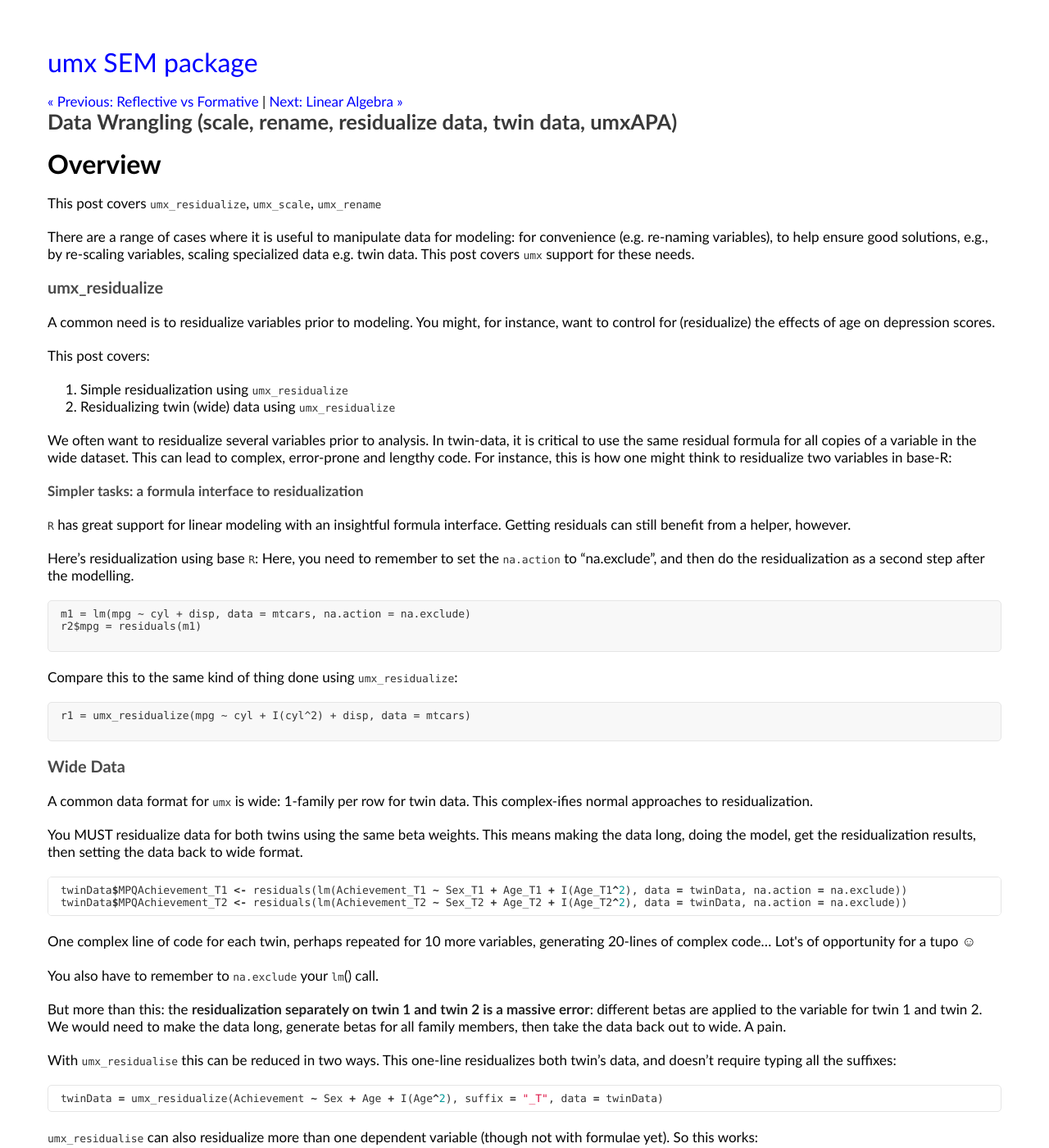
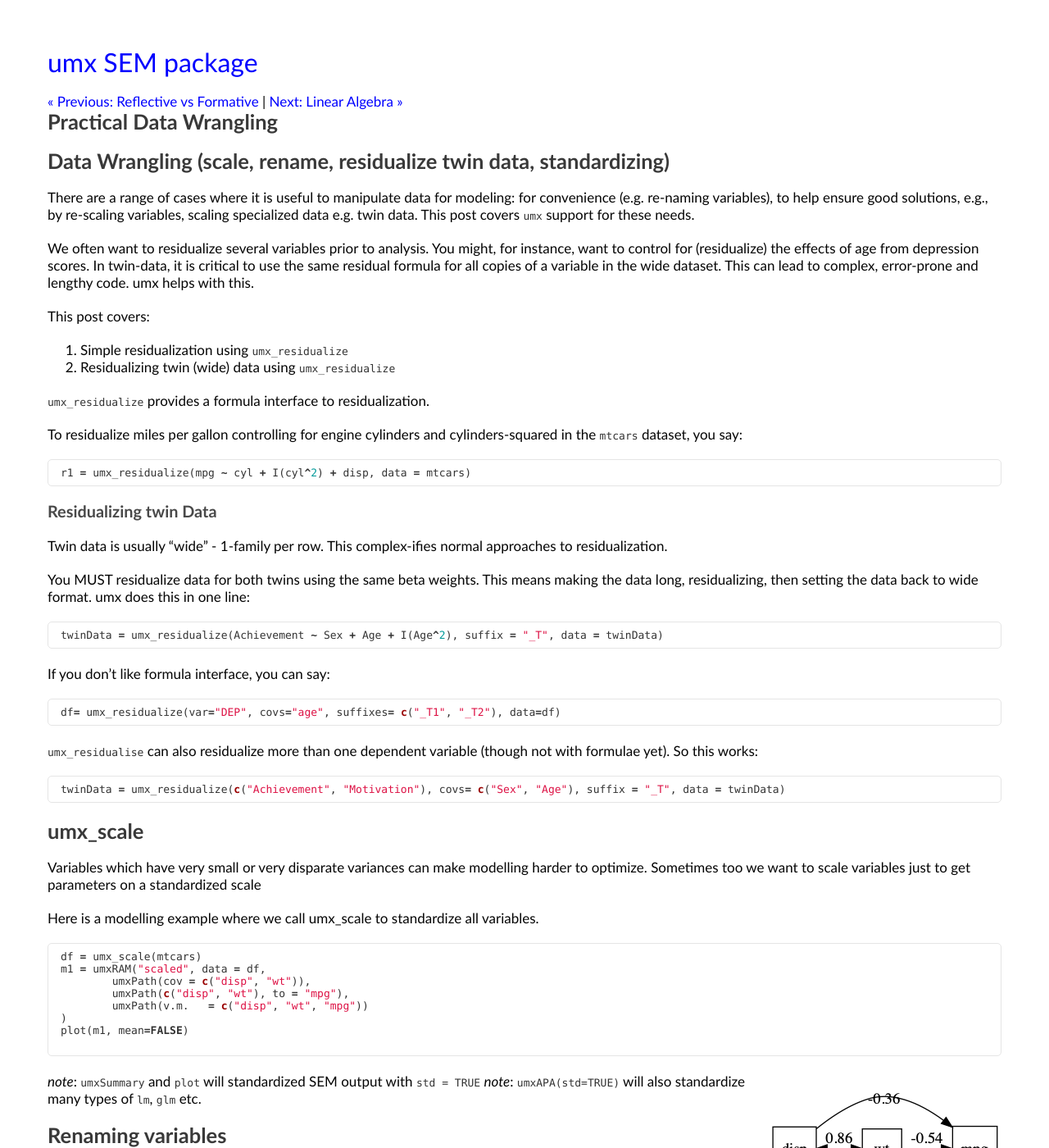
Before and after one commit to tbates/tbates.github.io, a Jekyll site: the page built from _posts/1950-03-10-practical-data-wrangling.markdown, in a window 1280 px wide and 1400 px high. Shown: the whole window at 82% size. Built offline with Jekyll 4.4.1, drawn with Linux system fonts in a browser that asks for light colours; our own code applies the rules of GitHub Pages for plain Markdown files; some of the changed text lies outside the part shown.

Commit message:
tutorial clean up

````diff
--- a/_posts/1950-03-10-practical-data-wrangling.markdown
+++ b/_posts/1950-03-10-practical-data-wrangling.markdown
@@ -1,135 +1,54 @@
----
-layout: post
-title: "Data Wrangling (scale, rename, residualize data, twin data, umxAPA)"
-
-comments: true
-categories: technical
----
-
-<a name="top"></a>
-
-<a name="overview"></a>
-# Overview
-
-This post covers `umx_residualize`, `umx_scale`, `umx_rename`
+## Data Wrangling (scale, rename, residualize twin data, standardizing)
 
 There are a range of cases where it is useful to manipulate data for modeling: for convenience (e.g. re-naming variables), to help ensure good solutions, e.g., by re-scaling variables, scaling specialized data e.g. twin data. This post covers `umx` support for these needs.
 
-
-### umx_residualize
-
-A common need is to residualize variables prior to modeling. You might, for instance, want to control for (residualize) the effects of age on depression scores.
+We often want to residualize several variables prior to analysis. You might, for instance, want to control for (residualize) the effects of age from depression scores. In twin-data, it is critical to use the same residual formula for all copies of a variable in the wide dataset. This can lead to complex, error-prone and lengthy code. umx helps with this.
 
 This post covers:
 
 1. Simple residualization using `umx_residualize`
 2. Residualizing twin (wide) data using `umx_residualize`
 
-We often want to residualize several variables prior to analysis. In twin-data, it is critical to use the same residual formula for all copies of a variable in the wide dataset. This can lead to complex, error-prone and lengthy code. For instance, this is how one might think to residualize two variables in base-R:
+`umx_residualize` provides a formula interface to residualization.
 
-#### Simpler tasks: a formula interface to residualization
+To residualize miles per gallon controlling for engine cylinders and cylinders-squared in the `mtcars` dataset, you say:
 
-`R` has great support for linear modeling with an insightful formula interface. Getting residuals can still benefit from a helper, however.
-
-Here's residualization using base `R`:  Here, you need to remember to set the `na.action` to "na.exclude", and then do the residualization as a second step after the modelling.
-
-```RSplus
-m1 = lm(mpg ~ cyl + disp, data = mtcars, na.action = na.exclude)
-r2$mpg = residuals(m1)
-
+```R
+r1 = umx_residualize(mpg ~ cyl + I(cyl^2) + disp, data = mtcars)
 ```
 
-Compare this to the same kind of thing done using `umx_residualize`:
+### Residualizing twin Data
 
-```SplusR
-r1 = umx_residualize(mpg ~ cyl + I(cyl^2) + disp, data = mtcars)
+Twin data is usually "wide" - 1-family per row. This complex-ifies normal approaches to residualization.
 
-```
-
-
-### Wide Data
-
-A common data format for `umx` is wide: 1-family per row for twin data. This complex-ifies normal approaches to residualization.
-
-You MUST residualize data for both twins using the same beta weights. This means making the data long, doing the model, get the residualization results, then setting the data back to wide format.
-
-```R
-twinData$MPQAchievement_T1 <- residuals(lm(Achievement_T1 ~ Sex_T1 + Age_T1 + I(Age_T1^2), data = twinData, na.action = na.exclude))
-twinData$MPQAchievement_T2 <- residuals(lm(Achievement_T2 ~ Sex_T2 + Age_T2 + I(Age_T2^2), data = twinData, na.action = na.exclude))
-```
-
-One complex line of code for each twin, perhaps repeated for 10 more variables, generating 20-lines of complex code&hellip; Lot&#x27;s of opportunity for a tupo &#x263A;
-
-You also have to remember to `na.exclude` your `lm`() call.
-
-But more than this: the **residualization separately on twin 1 and twin 2 is a massive error**: different betas are applied to the variable for twin 1 and twin 2. We would need to make the data long, generate betas for all family members, then take the data back out to wide. A pain.
-
-With `umx_residualise` this can be reduced in two ways. This one-line residualizes both twin's data, and doesn't require typing all the suffixes:
+You MUST residualize data for both twins using the same beta weights. This means making the data long, residualizing, then setting the data back to wide format. umx does this in one line:
 
 ```r
 twinData = umx_residualize(Achievement ~ Sex + Age + I(Age^2), suffix = "_T", data = twinData)
 ```
 
-`umx_residualise` can also residualize more than one dependent variable (though not with formulae yet). So this works:
-
-```r
-twinData = umx_residualize(c("Achievement", "Motivation"), c("Sex", "Age"), suffix = "_T", data = twinData)
-```
-
-`umx_residualize` does this in one line:
-
+If you don't like formula interface, you can say:
 ```R
 df= umx_residualize(var="DEP", covs="age", suffixes= c("_T1", "_T2"), data=df)
 ```
 
-### umx_scale
-
-As usual, the post assumes you've loaded `umx`:
+`umx_residualise` can also residualize more than one dependent variable (though not with formulae yet). So this works:
 
 ```r
-library("umx")
+twinData = umx_residualize(c("Achievement", "Motivation"), covs= c("Sex", "Age"), suffix = "_T", data = twinData)
 ```
 
-Starting with our very simple model of three raw variables:
+
+## umx_scale
+
+
+Variables which have very small or very disparate variances can make modelling harder to optimize. Sometimes too we want to scale variables just to get parameters on a standardized scale
+
+Here is a modelling example where we call umx_scale to standardize all variables.
 
 ```R
-m1 = umxRAM("my_first_model", data = mtcars,
-	umxPath(cov = c("disp", "wt")),
-	umxPath(c("disp", "wt"), to = "mpg"),
-	umxPath(v.m. = c("disp", "wt", "mpg"))
-)
-```
-
-If we `plot` this, we can see that displacement has a MUCH bigger variance than the other variables...
-
-```R
- plot(m1, mean = FALSE)
-```
-
-![unscaled_model](/media/1_make_a_model/unscaled_model.png "unscaled model of three variables")
-
-Having variances differ by orders of magnitude can make it hard for the optimizer. In such cases, you can often get better results making variables more comparable: in this case, for instance, by converting disp  (with its units of cubic inches) into displacement in litres. This will keep the variance of displacement smaller, and closer to that of the other variables.
-
-```R
-df = mtcars
-df$engine_litres = .016 * df$disp
-m1 <- umxRAM("scaled", data = df,
-	umxPath(cov = c("engine_litres", "wt")),
-	umxPath(c("engine_litres", "wt"), to = "mpg"),
-	umxPath(v.m.   = c("engine_litres", "wt", "mpg"))
-)
-```
-
- `plot(m1, mean=FALSE)`
-
-![scaled_disp](/media/1_make_a_model/scaled_disp.png "disp in litres")
-
-
-A common workflow is to standardize all variables. *note*: Plot can give you a standardized output: just say` std=TRUE`
-
-```RSplus
 df = umx_scale(mtcars)
-m1 <- umxRAM("scaled", data = df,
+m1 = umxRAM("scaled", data = df,
 	umxPath(cov = c("disp", "wt")),
 	umxPath(c("disp", "wt"), to = "mpg"),
 	umxPath(v.m.   = c("disp", "wt", "mpg"))
@@ -140,26 +59,18 @@
 
 ![scaled](/media/1_make_a_model/scaled.png "All scaled")
 
-`umxAPA(std=TRUE)` will also standardize many types of `lm`, `glm` etc.
+*note*: `umxSummary` and `plot` will standardized SEM output with `std = TRUE`
+*note*: `umxAPA(std=TRUE)` will also standardize many types of `lm`, `glm` etc.
 
-### Renaming variables
+## Renaming variables
 
-Above, in the process of getting a variable with smaller variance, we created the less cryptic "engine_litres" variable name. `umx` provides `umx_rename` to ease this more generally.
+`umx` provides `umx_rename` to ease renaming variables
 
 ```R
-df = umx_scale(mtcars)
-df = umx_rename(df, old=c("disp", "wt"), replace=c("engine_displacement", "car_weight"))
-
-m1 <- umxRAM("scaled", data = df,
-	umxPath(cov = c("engine_displacement", "car_weight")),
-	umxPath(c("engine_displacement", "car_weight"), to = "mpg"),
-	umxPath(v.m.   = c("engine_displacement", "car_weight", "mpg"))
-)
-
-plot(m1, std=TRUE, mean = FALSE)
+df = umx_rename(df, from = c("disp", "wt"), to = c("engine_displacement", "car_weight"))
 ```
 
-![renamed](/media/1_make_a_model/renamed.png "All renamed")
-
-
-1. **TODO**: A tutorial on data simulation with `umx_make_TwinData`, `umx_make_fake_data`, and `umx_make_MR_data`
+You can also use regular expressions:
+```R
+tmp = umx_rename(tmp, regex = "lacement", to = "", test= TRUE)
+```
````
Also changed, not shown: _posts/1900-06-01-technical-Concepts-the-Hessian.markdown (deleted, +0 -41 lines), _posts/1943-02-12-technical-Optional-optimizers.markdown (+21 -21 lines), _posts/1945-02-10-technical-Parallel.markdown (deleted, +0 -88 lines), _posts/2000-11-30-base-First-steps.markdown (+47 -52 lines), draft posts/1900-06-01-technical-Concepts-the-Hessian.markdown (added, +14 -0 lines), _posts/1950-06-10-practical-simulation.markdown (line endings or trailing spaces).
